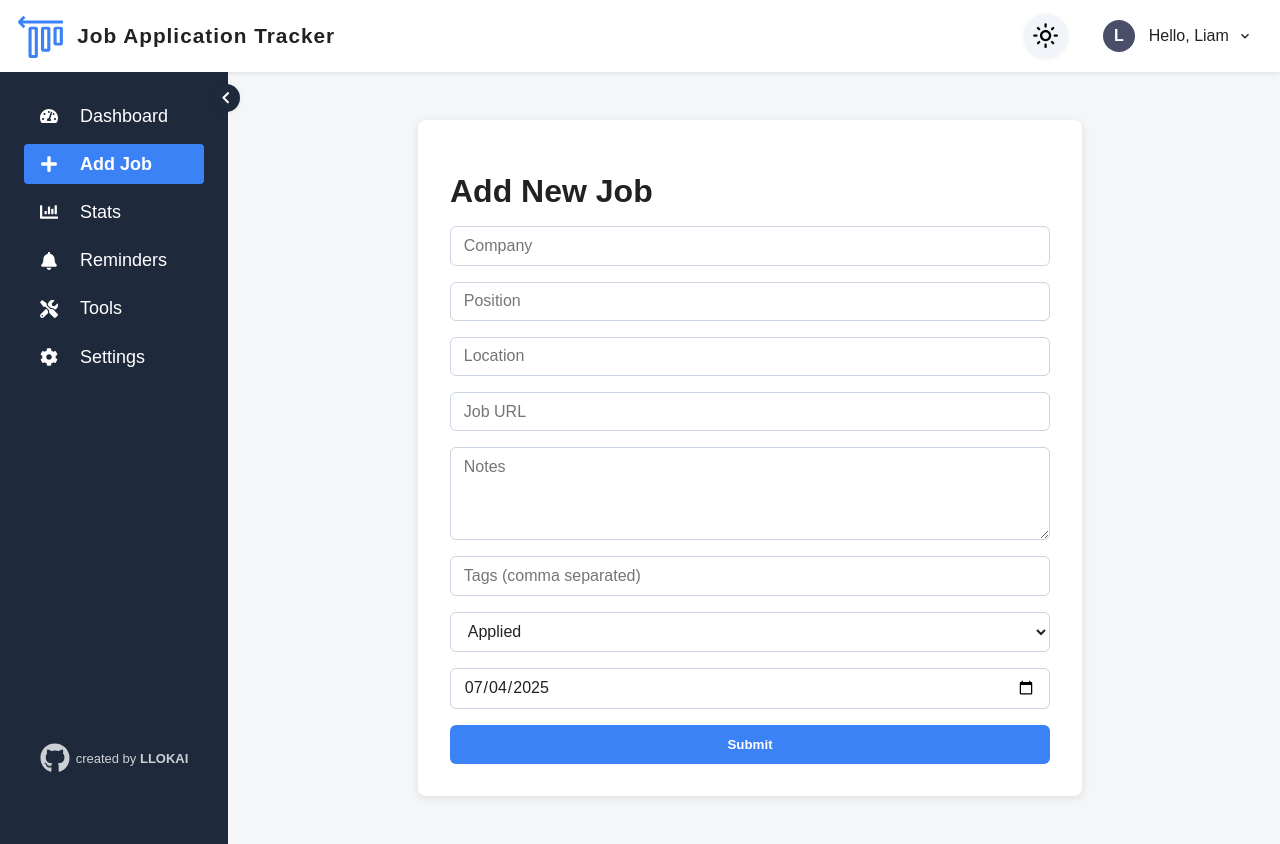
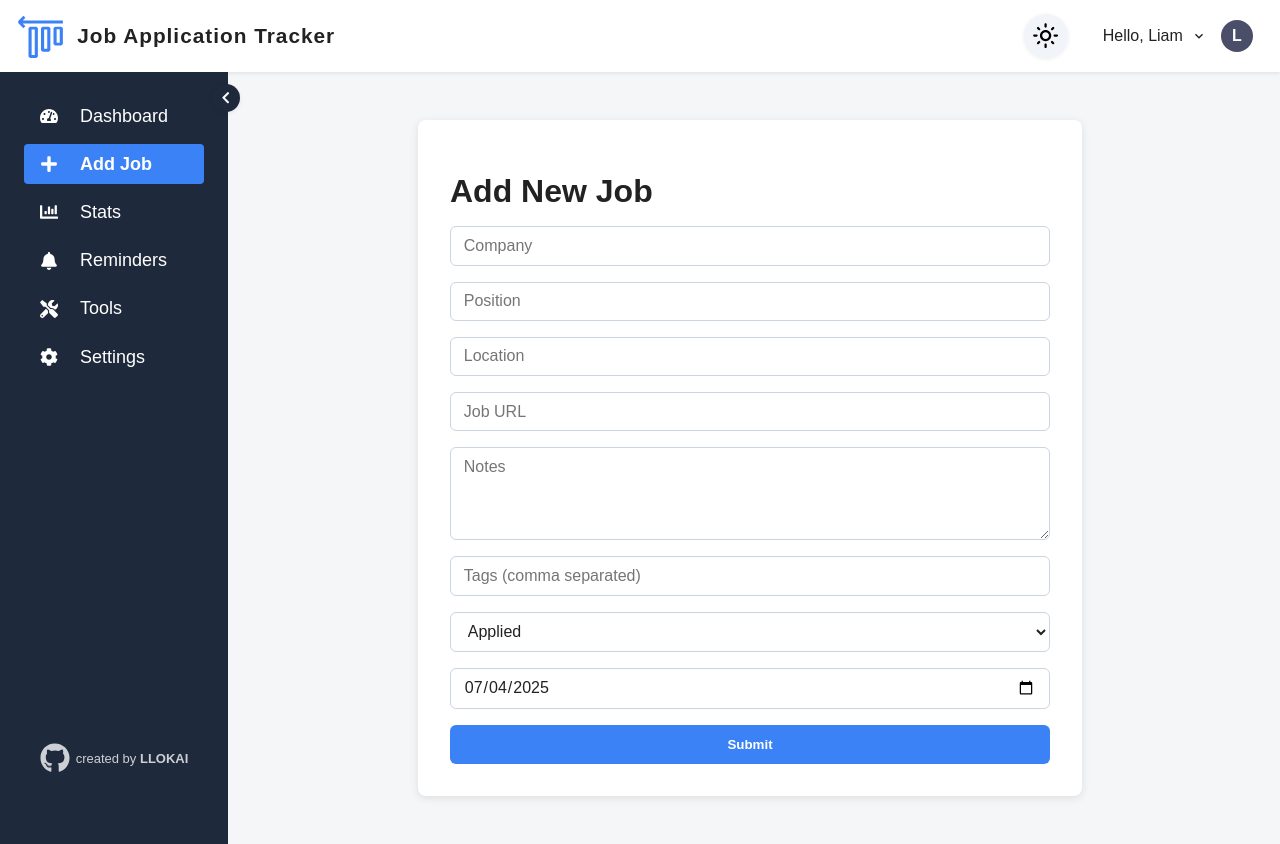
Before and after one commit to LLOKAI/job-tracker-app, a React (Vite) app in the folder client/: page /jobs/new in a window 1280 px wide. Built offline with nearby package versions, Linux system fonts and the light colour scheme.

Commit message:
rearranged header element order

```diff
--- a/client/src/components/Header.jsx
+++ b/client/src/components/Header.jsx
@@ -96,6 +96,8 @@ export default function Header() {
             aria-haspopup="true"
             aria-expanded={dropdownOpen}
           >
+            Hello, {name}
+            <MdKeyboardArrowDown />
             {profilePic ? (
               <img
                 src={profilePic}
@@ -105,8 +107,7 @@ export default function Header() {
                   height: 44,
                   borderRadius: "50%",
                   objectFit: "cover",
-                  marginRight: 6,
-                  // border: "2px solid #3b82f6",
+                  marginLeft: 6,
                   border: "1.5px solid #d1d5db",
                   background: "#fff",
                 }}
@@ -124,14 +125,12 @@ export default function Header() {
                   justifyContent: 'center',
                   fontWeight: 700,
                   fontSize: 16,
-                  marginRight: 6,
+                  marginLeft: 6,
                 }}
               >
                 {name?.[0]?.toUpperCase() || "?"}
               </span>
             )}
-            Hello, {name}
-            <MdKeyboardArrowDown />
           </button>
           {dropdownOpen && (
             <div
```
